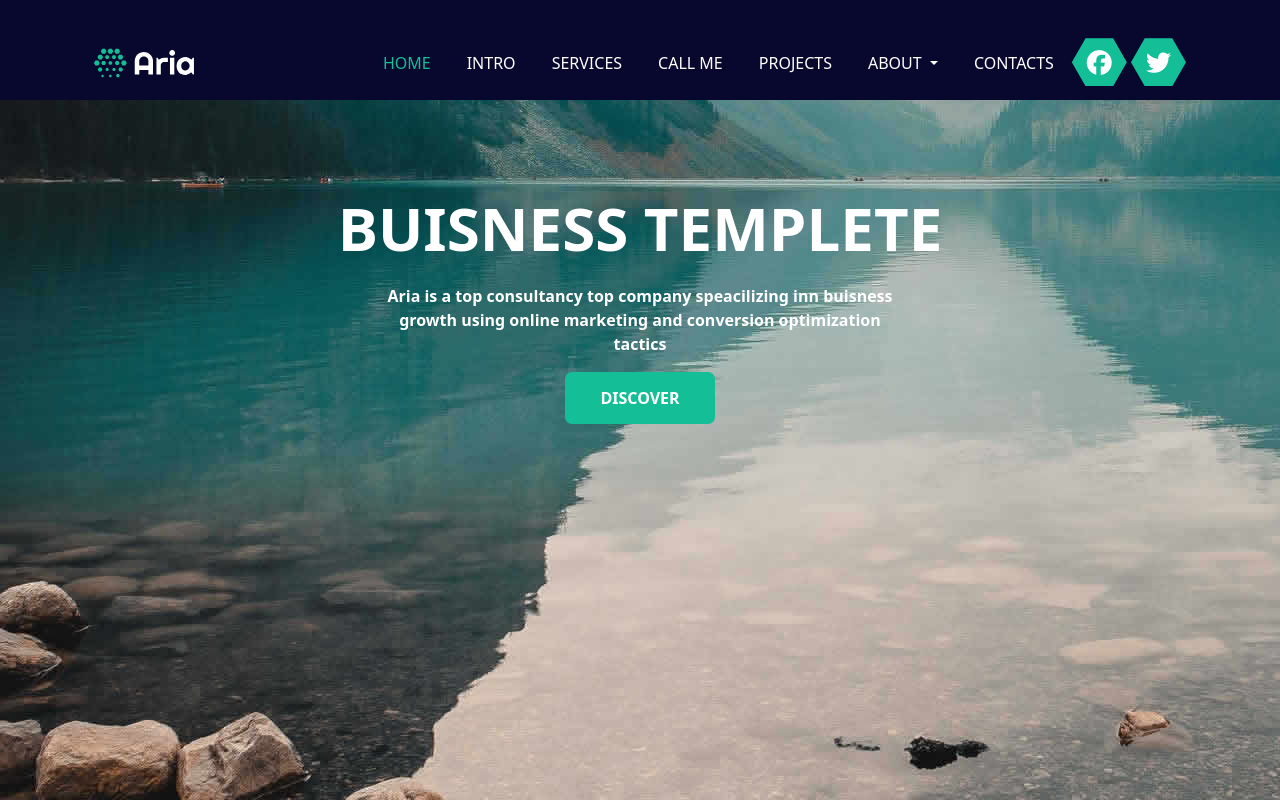
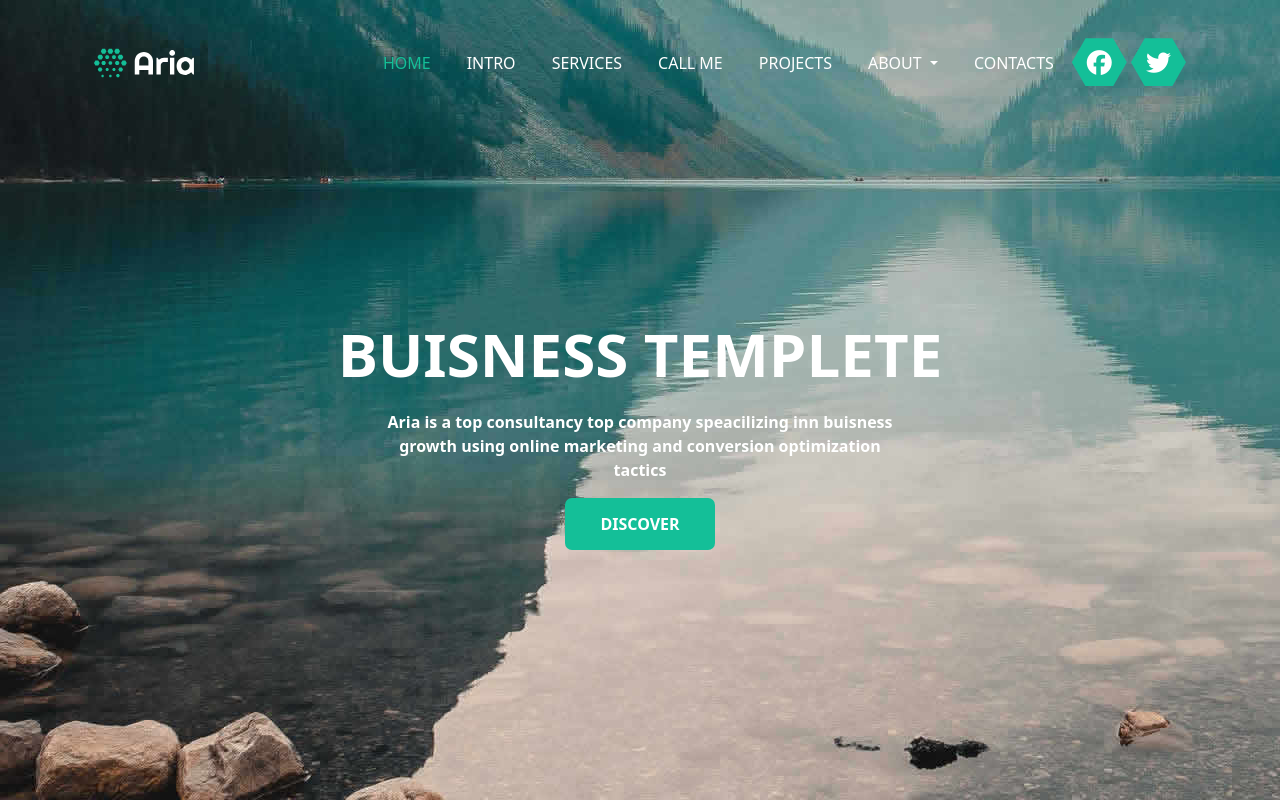
Before and after one commit to hp03011999/buisness-templete, a plain HTML site: page buisnesstemplete.html in a window 1280 px wide. Shown: the top 802 px of the page. Drawn offline with nearby package versions, Linux system fonts and the light colour scheme.

Commit message:
changes in position

```diff
--- a/buisnesstemplete.css
+++ b/buisnesstemplete.css
@@ -8,13 +8,13 @@
 }
 
 header{
-   position: fixed;
+
    top:0px;
    left: 0;
-   background-color: rgb(8, 8, 46);
+
    width: 100%;
-   z-index: 2;
-   height: 100px;
+
+
 
 
 }
```
